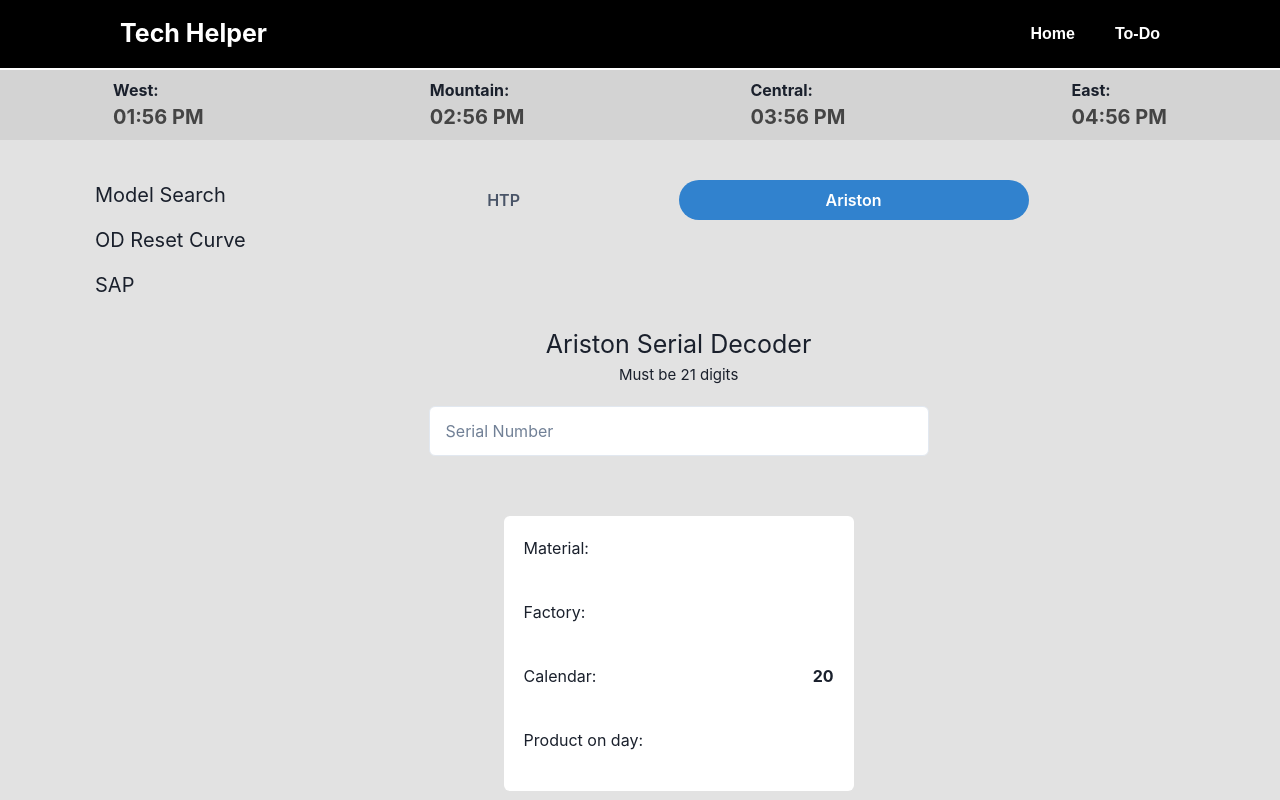
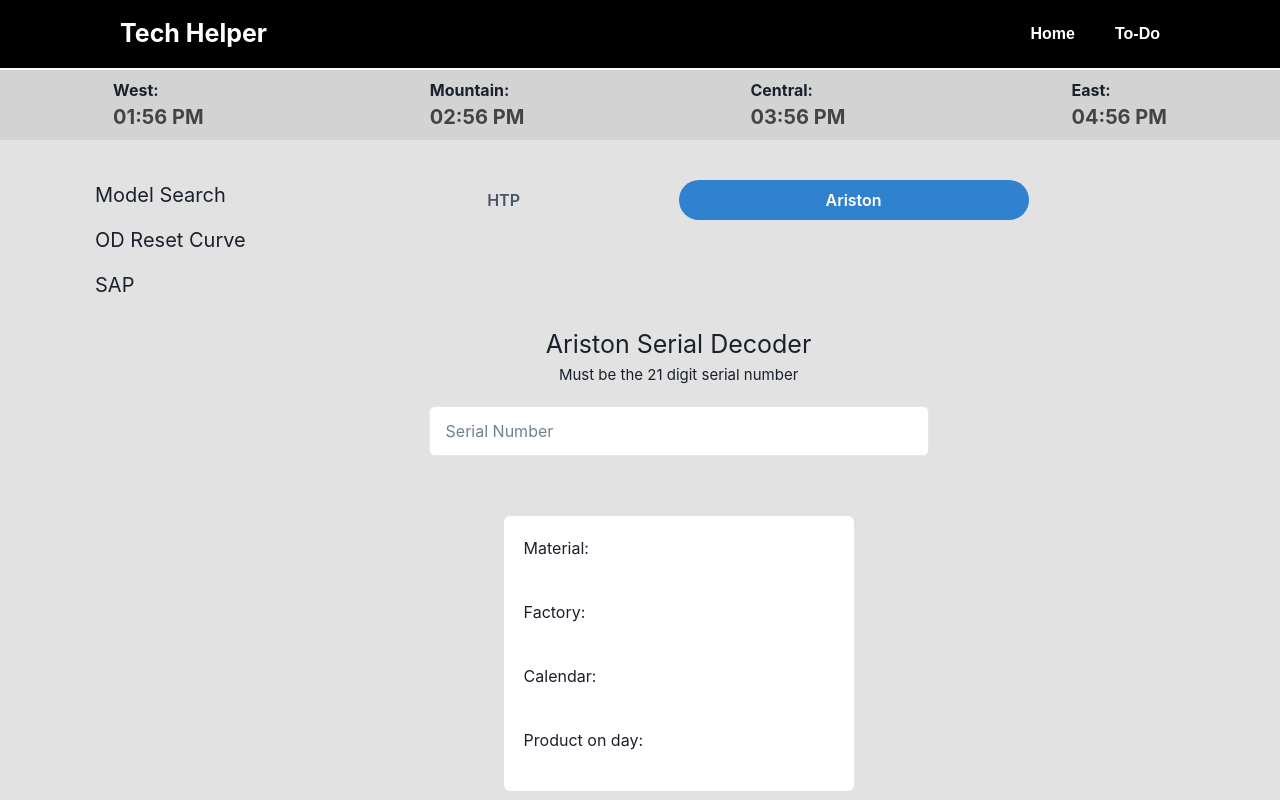
Before and after one commit to Erick-Bravo/tech_helper, a React (Create React App) app: page / in a window 1280 px wide. Both pictures are taken after a click on the tab "Ariston". Built offline with nearby package versions, Linux system fonts and the light colour scheme.

Commit message:
Ariston serial output as expected with proper month day and year

```diff
--- a/src/components/Links_Home/AristonSerialDecoder/AristonSerialDecoder.tsx
+++ b/src/components/Links_Home/AristonSerialDecoder/AristonSerialDecoder.tsx
@@ -3,15 +3,13 @@
 import SerialInput from "./SerialInput";
 
 const AristonSerialDecoder = () => {
-
-
   return (
     <Flex h="100%" p="40px 0px" justifyContent="center" alignItems="center">
       <Flex w="100%" alignItems="center" flexDir="column">
         <Text mt="50px" fontSize="25px">
           Ariston Serial Decoder
         </Text>
-        <Text fontSize="15px">Must be 21 digits</Text>
+        <Text fontSize="15px">Must be the 21 digit serial number</Text>
         <SerialInput />
       </Flex>
     </Flex>
--- a/src/components/Links_Home/AristonSerialDecoder/SerialInput.tsx
+++ b/src/components/Links_Home/AristonSerialDecoder/SerialInput.tsx
@@ -3,11 +3,6 @@
 import { useState } from "react";
 
 // 331407823193330000637
-// Material Code
-// Ariston Factory
-// Year
-// calendarDay
-// Product number made on same day
 
 const SerialInput = () => {
   const [input, setInput] = useState<string>("");
@@ -25,10 +20,16 @@
       return;
     }
 
+    const dayOfYear = Number(input.substring(11, 14));
+    const date = new Date(new Date().getFullYear(), 0);
+    date.setDate(dayOfYear);
+    const month = date.toLocaleString("default", { month: "long" });
+    const day = date.getDate();
+
     setMaterial(input.substring(0, 7));
     setFactory(input.substring(7, 9));
-    setYear(input.substring(9, 11));
-    setCalendar(input.substring(11, 14));
+    setYear(`20${input.substring(9, 11)}`);
+    setCalendar(`${month} ${day},`);
     setProductOnDay(input.substring(14, 21));
   };
 
@@ -84,7 +85,7 @@
         <Flex justifyContent="space-between">
           <Text m="20px">Calendar: </Text>
           <Text m="20px" fontWeight="bold">
-            {calendar} 20{year}
+            {calendar} {year}
           </Text>
         </Flex>
 
```
